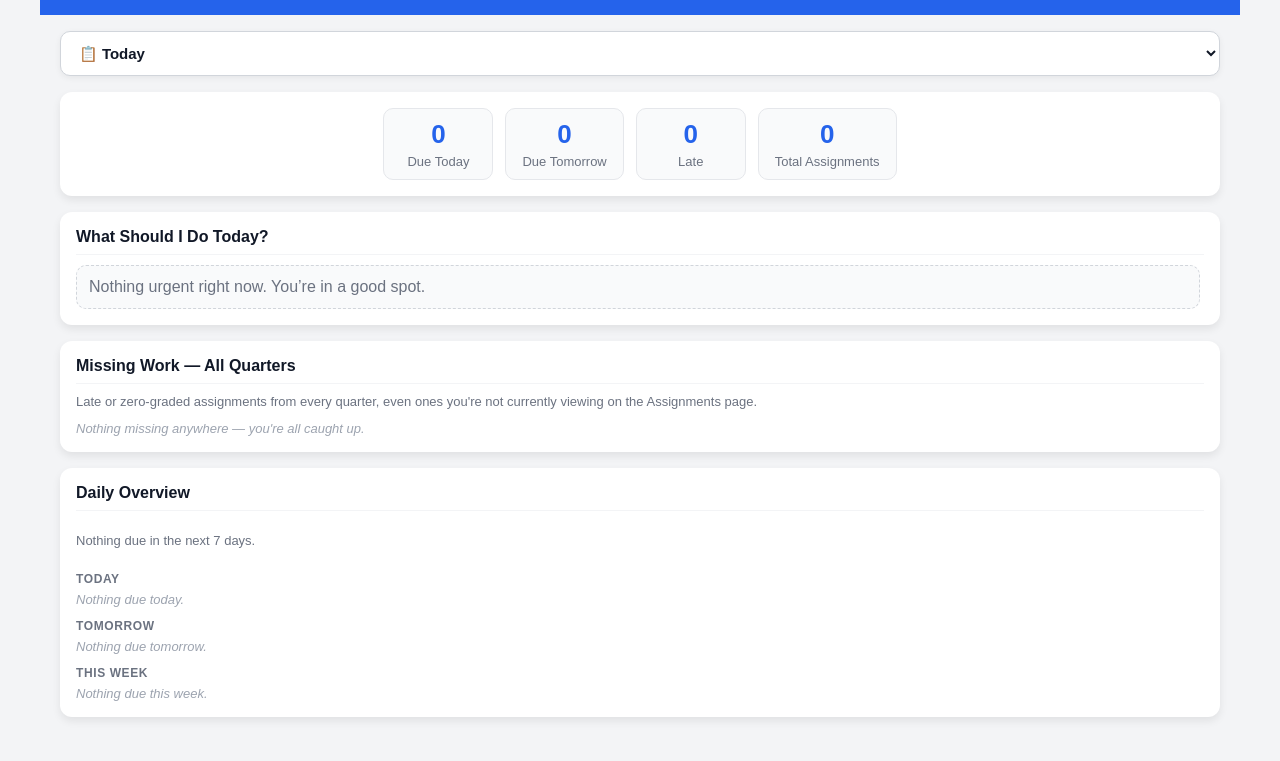
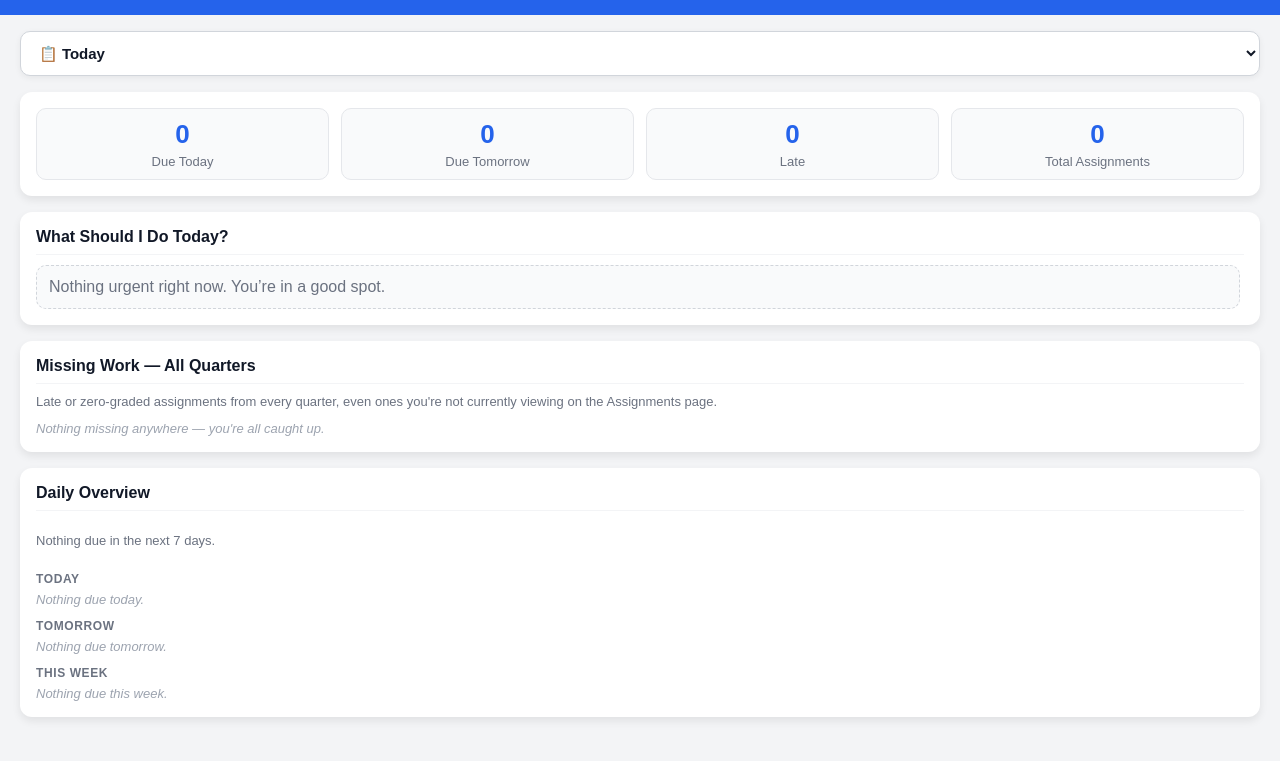
Before and after one commit to ethanandrews858-beep/canvas-companion, a website: page index.html in a window 1280 px wide. Shown: the part 65-826 px from the top of the page. Drawn offline with Linux system fonts and the light colour scheme.

Commit message:
Widen layout for large monitors, fix stale service worker cache
Container max-width was capped at 1200px, leaving big empty margins
on wider monitors; bumped to 1600px. The stat cards row also stayed
a fixed-width centered flex row instead of stretching, so it left
extra empty space on its own even after the container widened -
switched it to an even 4-column grid.

Also bumps the service worker's cache version, which had never been
bumped since it was created despite every subsequent app change -
anyone with the app already installed would have kept seeing a
stale cached copy indefinitely.

Co-Authored-By: Claude Sonnet 5 <noreply@anthropic.com>

```diff
--- a/style.css
+++ b/style.css
@@ -140,7 +140,7 @@ body {
 }
 
 .container {
-  max-width: 1200px;
+  max-width: 1600px;
   margin: 0 auto;
   padding-bottom: 24px;
 }
@@ -427,8 +427,8 @@ select {
 }
 
 .dashboard-stats {
-  display: flex;
-  justify-content: center;
+  display: grid;
+  grid-template-columns: repeat(4, 1fr);
   gap: 12px;
   grid-column: 1 / -1;
 }
--- a/sw.js
+++ b/sw.js
@@ -1,6 +1,6 @@
 // Canvas Companion service worker
 // Bump this version any time app-shell files change, so old caches get replaced.
-const CACHE_NAME = "canvas-companion-v1";
+const CACHE_NAME = "canvas-companion-v2";
 
 const APP_SHELL = [
   "/",
```
